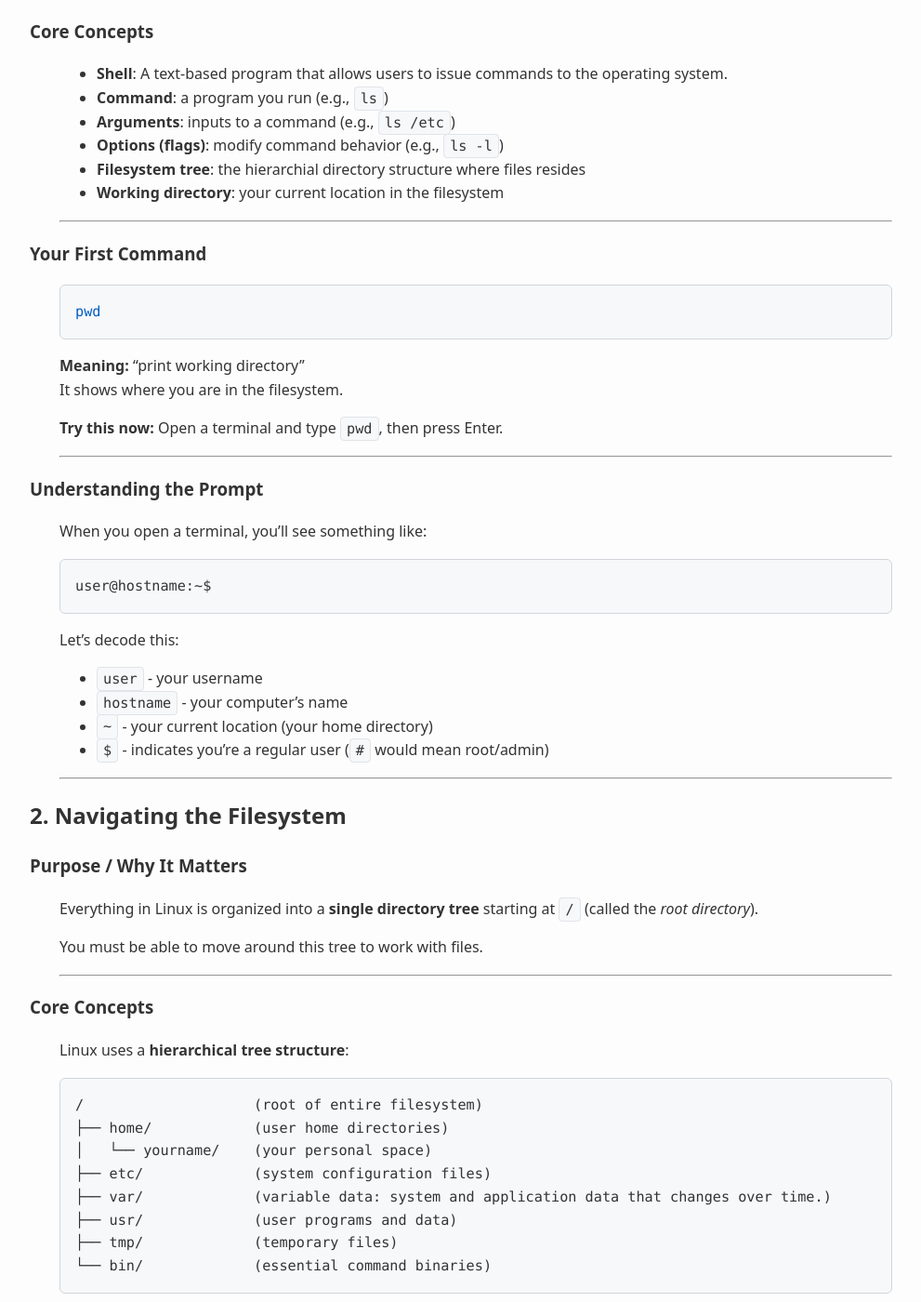
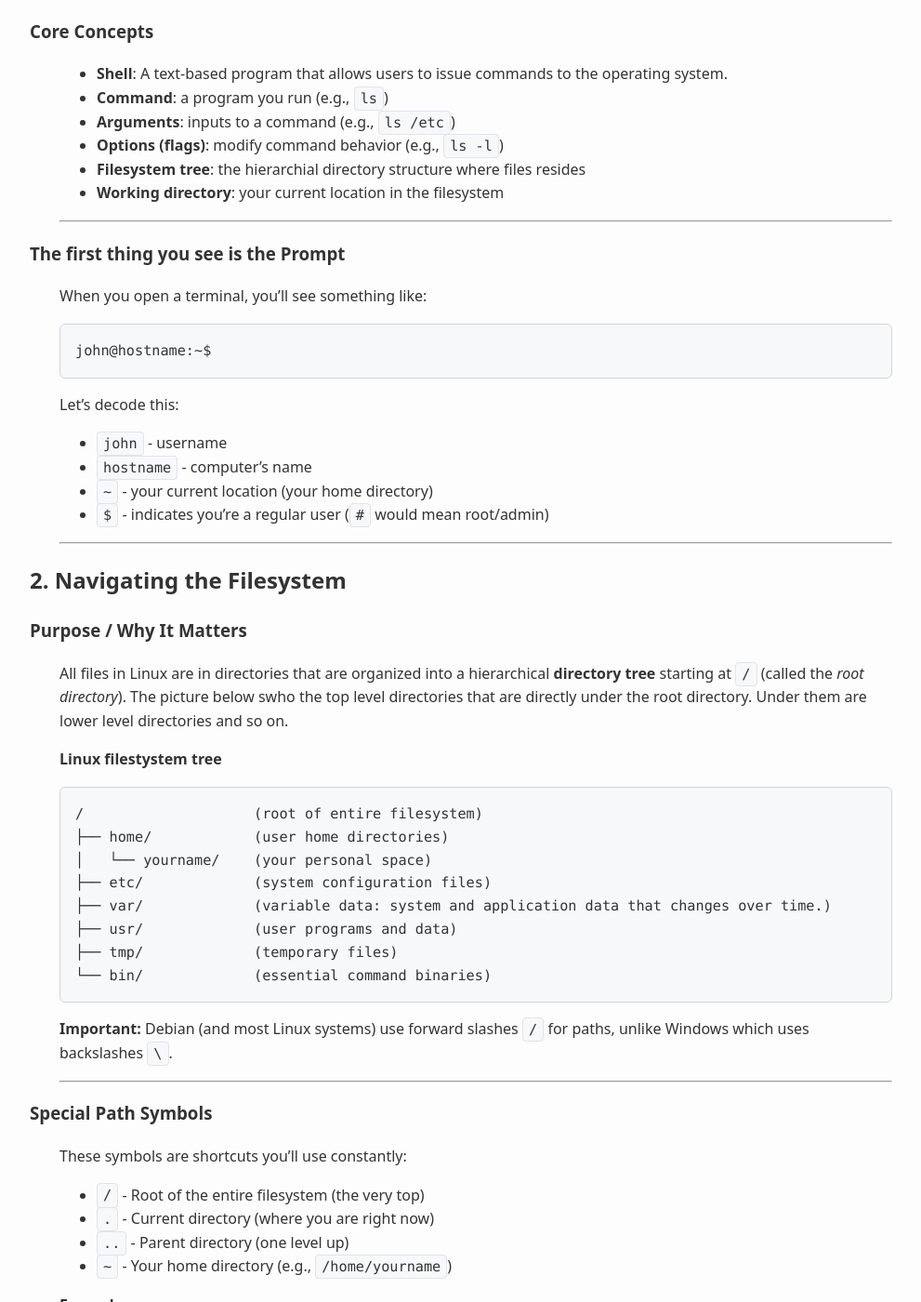
Before and after one commit to averkoc/lxprivate, a Jekyll site: the page built from docs/drafts/shella.md, in a window 1280 px wide and 1400 px high, scrolled down 1051 px. Shown: the whole window at 93% size, without its empty margins (128-1119 px from the left). Built offline with Jekyll 4.4.1, drawn with Linux system fonts in a browser that asks for light colours; some of the changed text lies outside the part shown.

Commit message:
Update shella.md

````diff
--- a/docs/drafts/shella.md
+++ b/docs/drafts/shella.md
@@ -25,7 +25,7 @@ This workshop emphasizes **thinking in commands**, not memorization.
 
 ### Purpose / Why It Matters
 
-The **shell** is a text-based user interface program that lets you interact with the operating system. It is configured to start automaticallyfor you when you log on to server.
+The **shell** is a text-based user interface program that lets you interact with the operating system. It is configured to start automatically when you log on to server.
 
 The shell is essentially the "universal language" of Linux/Unix systems, making it one of the most portable skills in computing. Once you have basic skills with it, you can apply it across:
 
@@ -54,30 +54,18 @@ On Debian, the default interactive shell for users is **bash** (Bourne Again SHe
 
 ---
 
-### Your First Command
+### The first thing you see is the Prompt
 
-```bash
-pwd
-```
-
-**Meaning:** "print working directory"
-It shows where you are in the filesystem.
-
-**Try this now:** Open a terminal and type `pwd`, then press Enter.
-
----
-
-### Understanding the Prompt
 
 When you open a terminal, you'll see something like:
 
 ```bash
-user@hostname:~$
+john@hostname:~$
 ```
 
 Let's decode this:
-- `user` - your username
-- `hostname` - your computer's name
+- `john` - username
+- `hostname` - computer's name
 - `~` - your current location (your home directory)
 - `$` - indicates you're a regular user (`#` would mean root/admin)
 
@@ -87,15 +75,10 @@ Let's decode this:
 
 ### Purpose / Why It Matters
 
-Everything in Linux is organized into a **single directory tree** starting at `/` (called the *root directory*).
+All files in Linux are in directories that are organized into a hierarchical **directory tree** starting at `/` (called the *root directory*). The picture below swho the top level directories that are directly under the root directory. Under them are lower level directories and so on.
 
-You must be able to move around this tree to work with files.
 
----
-
-### Core Concepts
-
-Linux uses a **hierarchical tree structure**:
+**Linux filestystem tree**
 
 ```
 /                    (root of entire filesystem)
````
